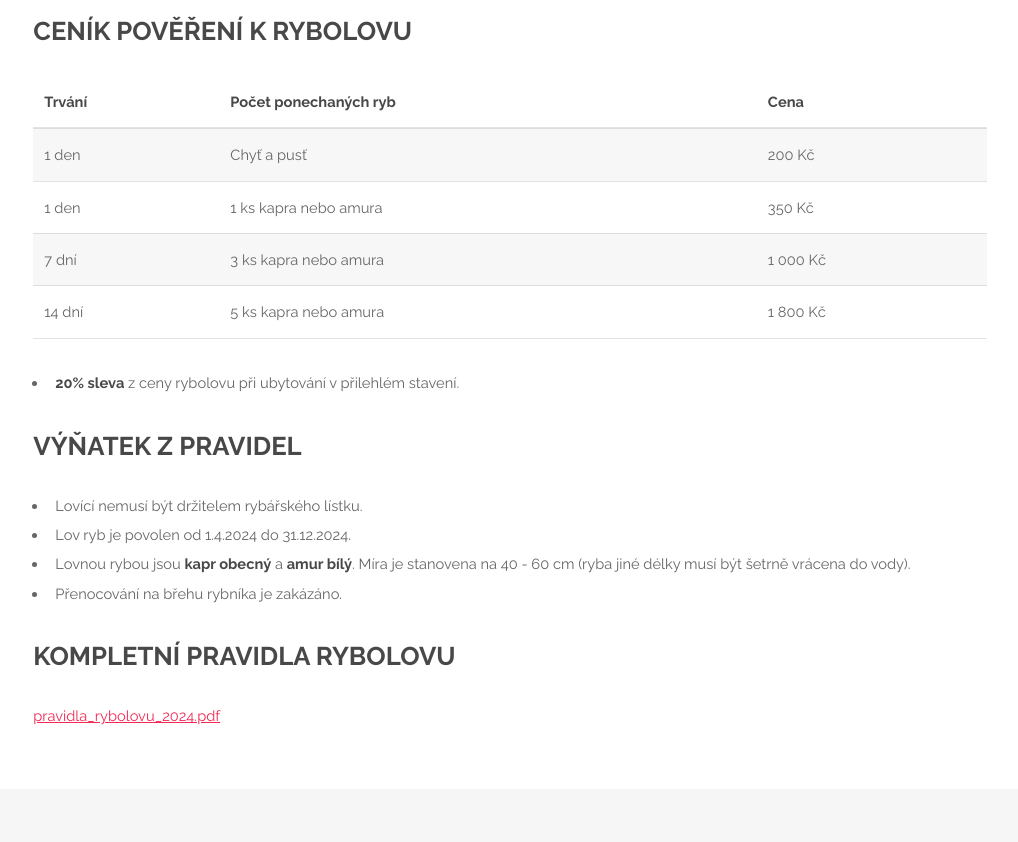
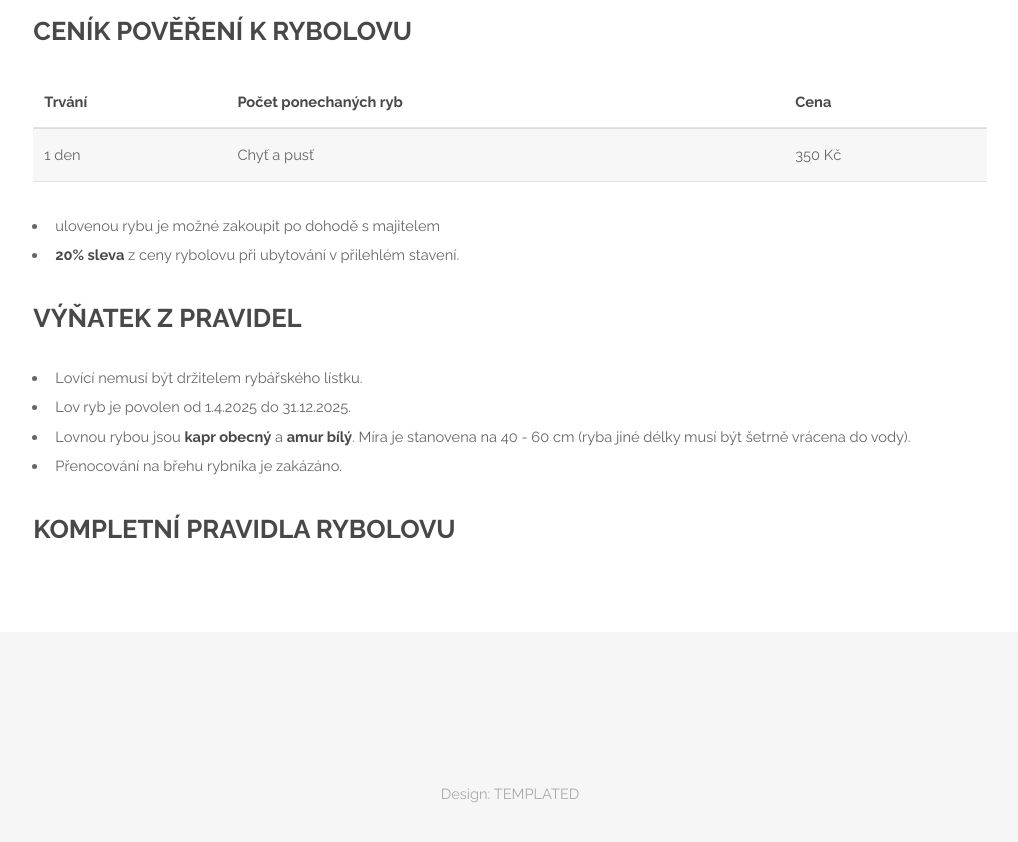
Before and after one commit to rybarstvinapile/rybarstvinapile.github.io, a plain HTML site: page rybolov.html in a window 1280 px wide. Shown: the part 720-1562 px from the top of the page, without its empty margins (130-1148 px from the left). Drawn offline with Linux system fonts and the light colour scheme.

Commit message:
update 2025

```diff
--- a/rybolov.html
+++ b/rybolov.html
@@ -52,27 +52,13 @@
             <tr>
                 <td>1 den</td>
                 <td>Chyť a pusť</td>
-                <td>200 Kč</td>
-            </tr>
-            <tr>
-                <td>1 den</td>
-                <td>1 ks kapra nebo amura</td>
                 <td>350 Kč</td>
-            </tr>
-            <tr>
-                <td>7 dní</td>
-                <td>3 ks kapra nebo amura</td>
-                <td>1 000 Kč</td>
-            </tr>
-            <tr>
-                <td>14 dní</td>
-                <td>5 ks kapra nebo amura</td>
-                <td>1 800 Kč</td>
             </tr>
             </tbody>
         </table>
 
         <ul>
+            <li>ulovenou rybu je možné zakoupit po dohodě s majitelem</li>
             <li><strong>20% sleva</strong> z ceny rybolovu při ubytování v přilehlém stavení.</li>
         </ul>
 
@@ -80,14 +66,12 @@
 
         <ul>
             <li>Lovící nemusí být držitelem rybářského lístku.</li>
-            <li>Lov ryb je povolen od 1.4.2024 do 31.12.2024.</li>
+            <li>Lov ryb je povolen od 1.4.2025 do 31.12.2025.</li>
             <li>Lovnou rybou jsou <strong>kapr obecný</strong> a <strong>amur bílý</strong>. Míra je stanovena na 40 - 60 cm (ryba jiné délky musí být šetrně vrácena do vody).</li>
             <li>Přenocování na břehu rybníka je zakázáno.</li>
         </ul>
 
         <h2>Kompletní pravidla rybolovu</h2>
-
-        <a href="pravidla_rybolovu_2024.pdf">pravidla_rybolovu_2024.pdf</a>
 
     </div>
 </section>
```
Also changed, not shown: kontakt.html (+11 -6 lines), 4 other files.
